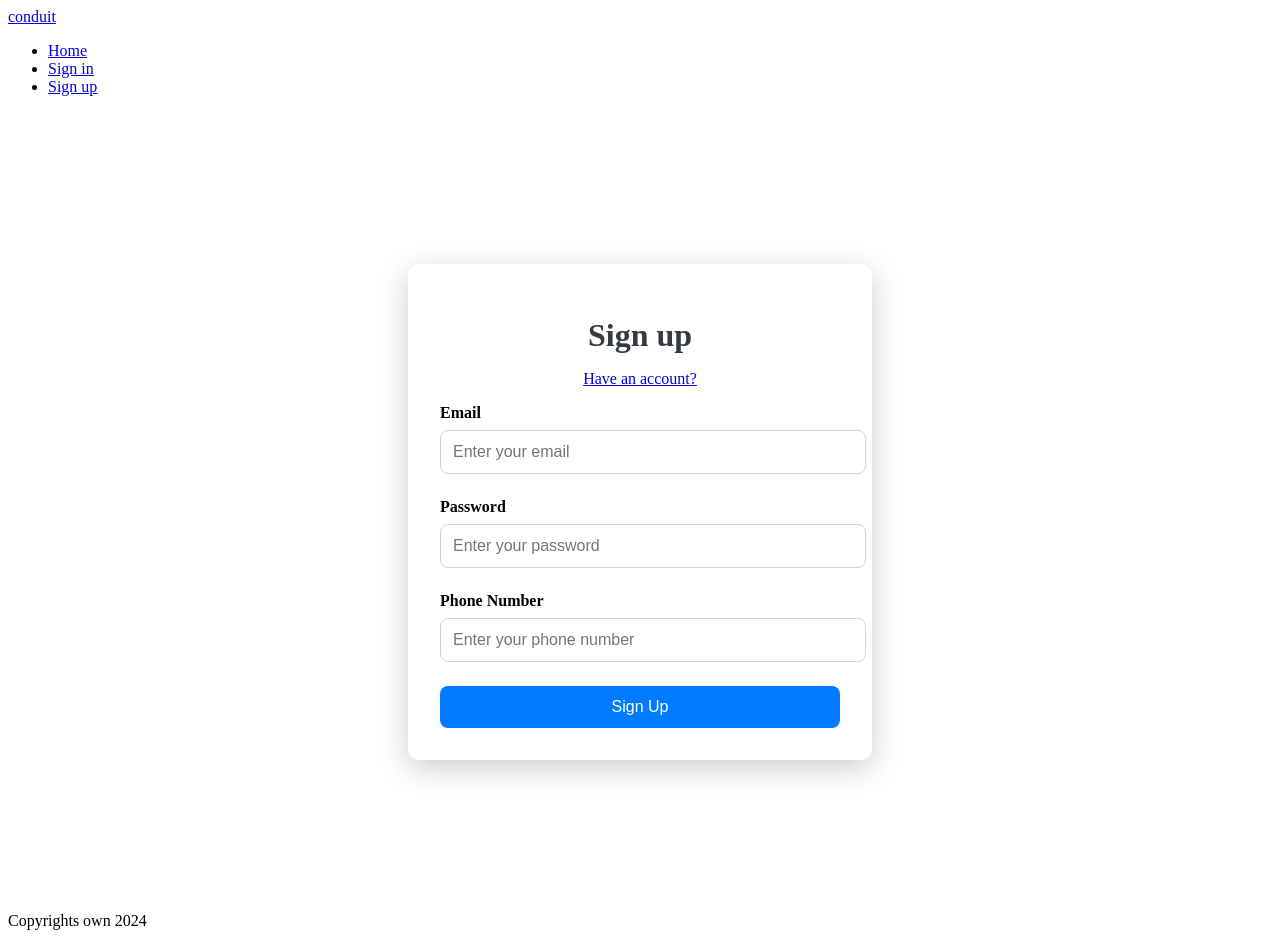
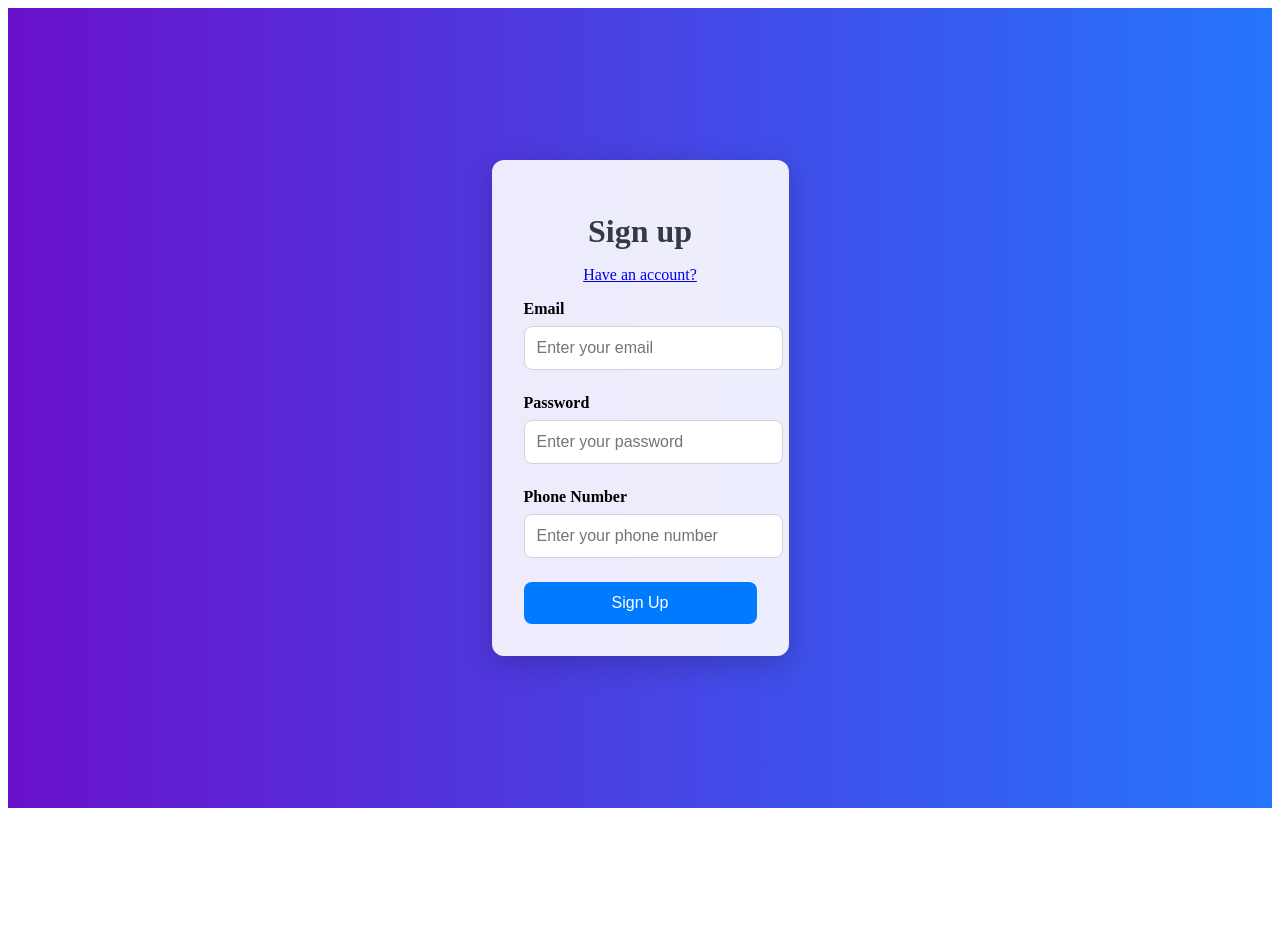
Before and after one commit to Harish-dev22/firstProject, an Angular app: page / in a window 1280 px wide. Before the commit this address led to /register. After the commit the page ends 816 px from the top, so only its background shows below. Built offline with nearby package versions, Linux system fonts and the light colour scheme.

Commit message:
Multiple layouts implemented

```diff
--- a/src/app/app.component.html
+++ b/src/app/app.component.html
@@ -1 +1 @@
-<app-layout></app-layout>
+<router-outlet></router-outlet>
--- a/src/app/app.component.ts
+++ b/src/app/app.component.ts
@@ -1,9 +1,10 @@
 import { Component } from '@angular/core';
 import { LayoutComponent } from './layout/layout.component';
+import { RouterModule } from '@angular/router';
 
 @Component({
   selector: 'app-root',
-  imports: [LayoutComponent],
+  imports: [LayoutComponent,RouterModule],
   templateUrl: './app.component.html',
   styleUrl: './app.component.css'
 })
--- /dev/null
+++ b/src/app/layout/auth-layout/auth-layout.component.css
@@ -0,0 +1,7 @@
+.auth-layout {
+    display: flex;
+    justify-content: center;
+    align-items: center;
+    height: 100vh; /* Full viewport height */
+    background: linear-gradient(to right, #6a11cb, #2575fc); /* Optional background */
+}
--- /dev/null
+++ b/src/app/layout/auth-layout/auth-layout.component.html
@@ -0,0 +1,3 @@
+<div class = "auth-layout">
+    <router-outlet></router-outlet>
+</div>
```
Also changed, not shown: src/app/app.routes.ts (+18 -6 lines), src/app/layout/auth-layout/auth-layout.component.ts (added, +12 -0 lines), 1 other file (tests, documents, lock files or other folders).
